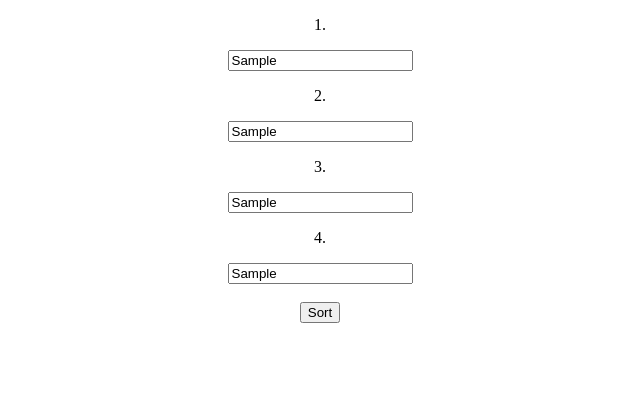
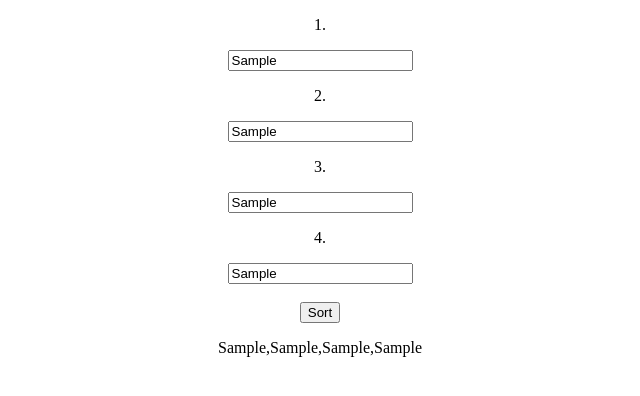
Before and after one commit to crazycheetah42/BYJUS-Stuff, a plain HTML site: page names/index.html in a window 1280 px wide. Both pictures are taken after typing "Sample", "Sample", "Sample", "Sample" into the empty fields and a click on the button "Submit". Shown: the whole page, without its empty margins (320-960 px from the left). Drawn offline with Linux system fonts and the light colour scheme.

Commit message:
Fix bug 1

```diff
--- a/names/index.html
+++ b/names/index.html
@@ -34,6 +34,7 @@
             console.log(list_of_names);
             document.getElementById("submit_button").style.display = "none";
             document.getElementById("sort_button").style.display = "inline";
+            document.getElementById("result_of_sorting").innerHTML = list_of_names;
         }
         function sort() {
             var sorted = list_of_names.sort();
```
